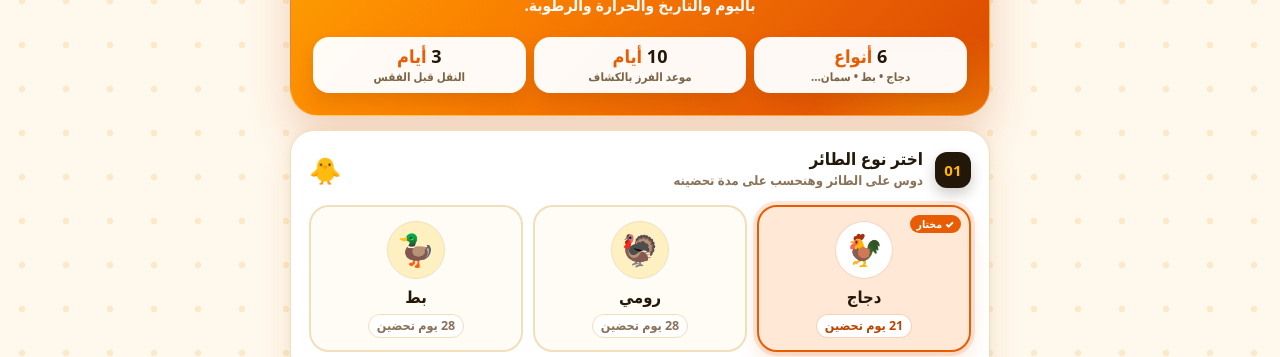
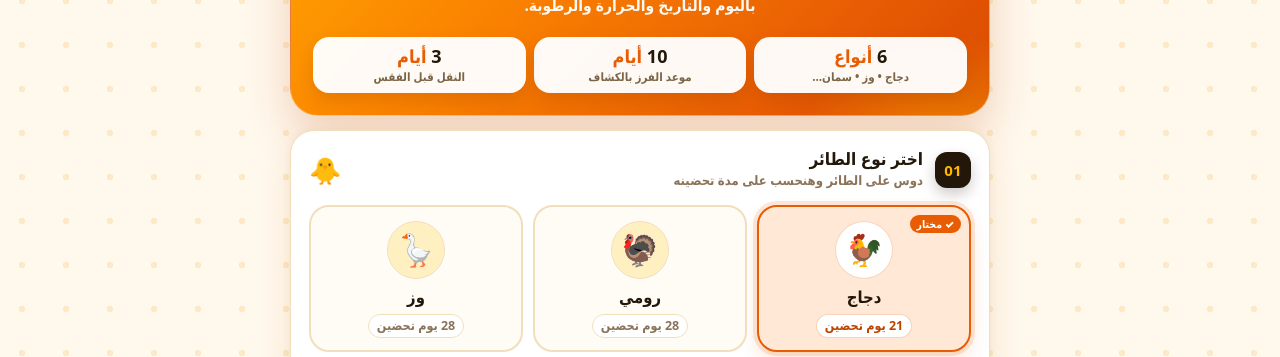
Before and after one commit to Mustafawahed/hatching-calculator, a plain HTML site: page docs/calculator/index.html in a window 1280 px wide. Shown: the part 285-642 px from the top of the page. Drawn offline with Linux system fonts and the light colour scheme.

Commit message:
Web calculator v1.7: goose update

```diff
--- a/docs/calculator/index.html
+++ b/docs/calculator/index.html
@@ -388,7 +388,7 @@
     <h1><span data-i18n="titleA">حاسبة</span> <span class="pill" data-i18n="titleB">التفريخ</span></h1>
     <p data-i18n="heroSub">اختار الطائر وتاريخ دخول البيض، وهنظبط لك الفرز والنقل والفقس — باليوم والتاريخ والحرارة والرطوبة.</p>
     <div class="hero-stats" aria-hidden="true">
-      <div class="hero-stat"><b>6 <em data-i18n="statTypesUnit">أنواع</em></b><span data-i18n="statTypesSub">دجاج • بط • سمان…</span></div>
+      <div class="hero-stat"><b>6 <em data-i18n="statTypesUnit">أنواع</em></b><span data-i18n="statTypesSub">دجاج • وز • سمان…</span></div>
       <div class="hero-stat"><b>10 <em data-i18n="statCandleUnit">أيام</em></b><span data-i18n="statCandleSub">موعد الفرز بالكشاف</span></div>
       <div class="hero-stat"><b>3 <em data-i18n="statTransferUnit">أيام</em></b><span data-i18n="statTransferSub">النقل قبل الفقس</span></div>
     </div>
@@ -565,7 +565,7 @@
   var CANDLE_DAYS = 10; // الفرز بعد 10 أيام لكل الأنواع / Candling after 10 days for all types
 
   // ===== App version & update check — when you publish a new build, edit these two lines =====
-  var APP_VERSION_CODE = 6; // This build's version number (must match the app's versionCode)
+  var APP_VERSION_CODE = 8; // This build's version number (must match the app's versionCode)
   var UPDATE_INFO_URL = "https://raw.githubusercontent.com/Mustafawahed/hatching-calculator/main/version.json"; // The file the app reads to learn the latest version
 
   var I18N = {
@@ -576,7 +576,7 @@
       titleB: 'التفريخ',
       heroSub: 'اختار الطائر وتاريخ دخول البيض، وهنظبط لك الفرز والنقل والفقس — باليوم والتاريخ والحرارة والرطوبة.',
       statTypesUnit: 'أنواع',
-      statTypesSub: 'دجاج • بط • سمان…',
+      statTypesSub: 'دجاج • وز • سمان…',
       statCandleUnit: 'أيام',
       statCandleSub: 'موعد الفرز بالكشاف',
       statTransferUnit: 'أيام',
@@ -627,7 +627,7 @@
       titleB: 'Calculator',
       heroSub: 'Pick a bird and the date the eggs went in, and we will set your candling, transfer and hatching dates — with the day, date, temperature and humidity.',
       statTypesUnit: 'types',
-      statTypesSub: 'Chicken • Duck • Quail…',
+      statTypesSub: 'Chicken • Goose • Quail…',
       statCandleUnit: 'days',
       statCandleSub: 'Candling check day',
       statTransferUnit: 'days',
@@ -676,7 +676,7 @@
   var BIRDS = [
     { id:'chicken',  emoji:'🐓', name_ar:'دجاج',      name_en:'Chicken',      days:21, temp:'38 - 37.8', hum:'60 - 70' },
     { id:'turkey',   emoji:'🦃', name_ar:'رومي',      name_en:'Turkey',       days:28, temp:'38 - 37.5', hum:'66 - 70' },
-    { id:'duck',     emoji:'🦆', name_ar:'بط',        name_en:'Duck',         days:28, temp:'38 - 37.5', hum:'66 - 70' },
+    { id:'duck',     emoji:'🪿', name_ar:'وز',        name_en:'Goose',        days:28, temp:'38 - 37.5', hum:'66 - 70' },
     { id:'muscovy',  emoji:'🦆', name_ar:'بط مسكوفي', name_en:'Muscovy Duck', days:35, temp:'37.8 - 37.5', hum:'70 - 75' },
     { id:'pigeon',   emoji:'🕊️', name_ar:'حمام',      name_en:'Pigeon',       days:17, temp:'38 - 37.5', hum:'60 - 65' },
     { id:'quail',    emoji:'🐦', name_ar:'سمان',      name_en:'Quail',        days:18, temp:'38 - 37.8', hum:'60 - 65' }
```
